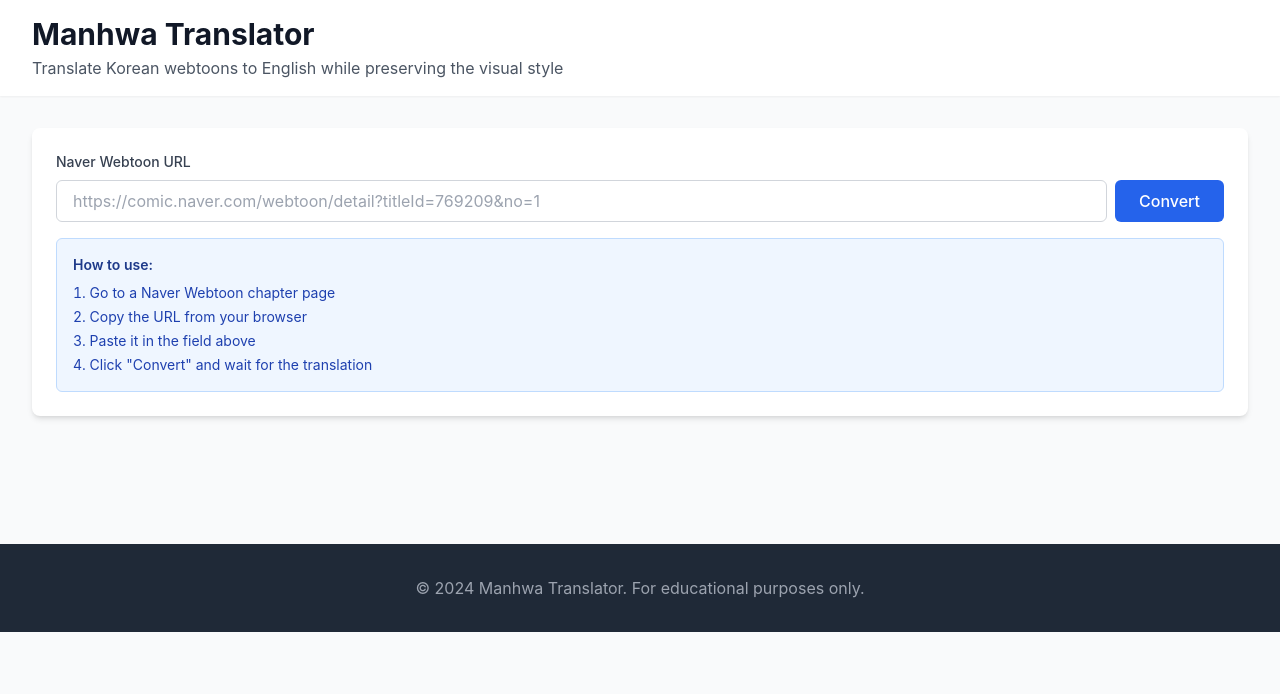
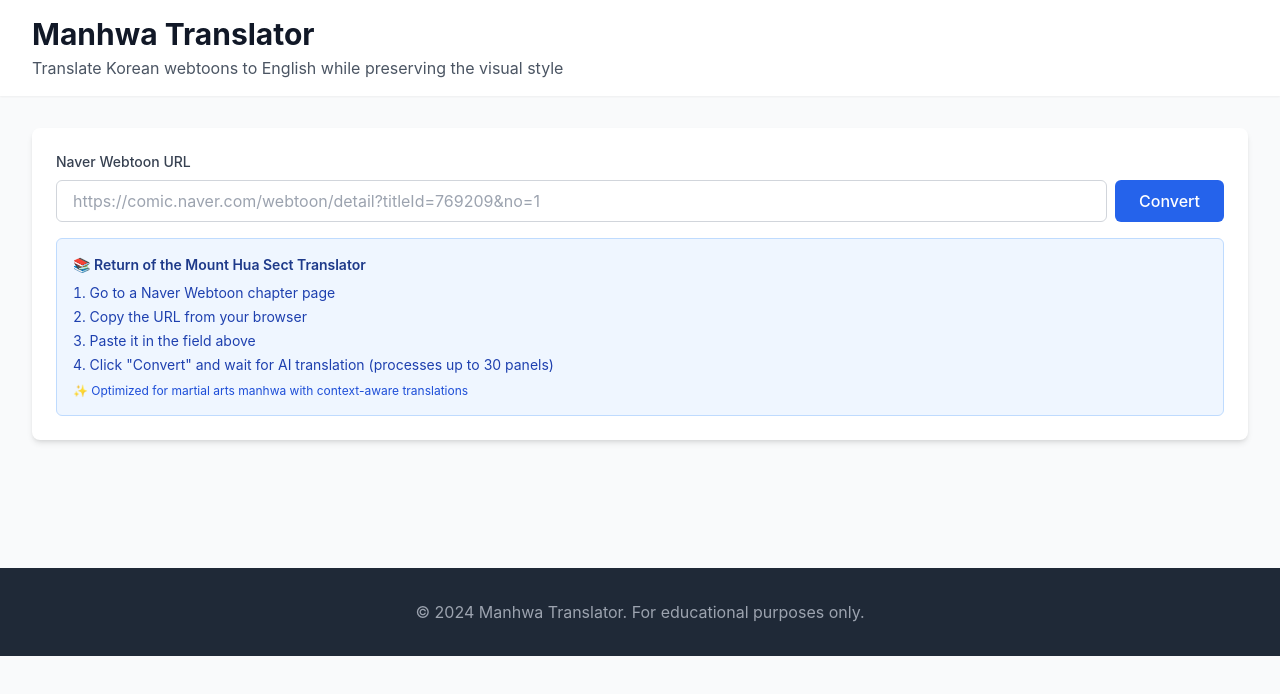
Before and after one commit to stephen-ics/translatify, a React (Vite) app in the folder apps/frontend/: page / in a window 1280 px wide. Shown: the top 694 px of the page. Built offline with nearby package versions, Linux system fonts and the light colour scheme; no server answers.

Commit message:
updated UI for mount hua sect branding

```diff
--- a/apps/frontend/src/components/TranslationForm.tsx
+++ b/apps/frontend/src/components/TranslationForm.tsx
@@ -70,13 +70,14 @@
       </div>
 
               <div className="bg-blue-50 border border-blue-200 rounded-md p-4">
-        <h3 className="text-sm font-semibold text-blue-900 mb-2">How to use:</h3>
+          <h3 className="text-sm font-semibold text-blue-900 mb-2">📚 Return of the Mount Hua Sect Translator</h3>
           <ol className="text-sm text-blue-800 space-y-1 list-decimal list-inside">
             <li>Go to a Naver Webtoon chapter page</li>
             <li>Copy the URL from your browser</li>
             <li>Paste it in the field above</li>
-          <li>Click "Convert" and wait for the translation</li>
+            <li>Click "Convert" and wait for AI translation (processes up to 30 panels)</li>
           </ol>
+          <p className="text-xs text-blue-700 mt-2">✨ Optimized for martial arts manhwa with context-aware translations</p>
         </div>
     </form>
   );
```
Lines whose indentation alone changed are shown as unchanged.
